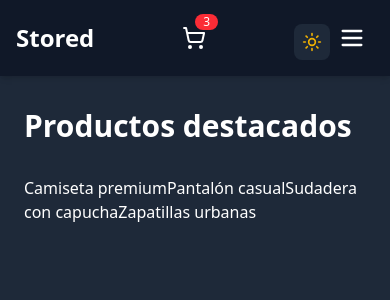
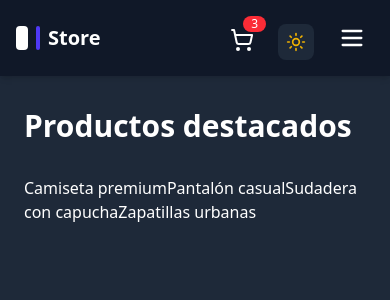
Before and after one commit to juarezdaniel97/tp3-store, a React (Vite) app: page / in a window 390 px wide. Shown: the top 300 px of the page. Built offline with nearby package versions, Linux system fonts and the light colour scheme.

Commit message:
header terminado

```diff
--- a/src/components/layout/Desktop.jsx
+++ b/src/components/layout/Desktop.jsx
@@ -1,5 +1,4 @@
 import React from 'react'
-import {ShoppingCart} from "lucide-react";
 import MenuItem from '../shared/MenuItem';
 
 const Desktop = ({menuItems}) => {
@@ -16,14 +15,6 @@ const Desktop = ({menuItems}) => {
                             />
                         ))
                     }
-
-                     {/* Carrito */}
-                    <button className="relative p-2">
-                        <ShoppingCart size={24} className="text-gray-700  dark:text-white" />
-                        <span className="absolute -top-1 -right-1 bg-red-500 text-white text-xs px-2 rounded-full">
-                            3
-                        </span>
-                    </button>
                 </div>
     )
 }
--- a/src/components/layout/Header.jsx
+++ b/src/components/layout/Header.jsx
@@ -14,32 +14,60 @@ const {theme, toggleTheme} = useThemeContext();
         <nav className='bg-slate-100 text-black dark:bg-gray-900 shadow-md p-4'>
             <div className='max-w-7xl mx-auto flex items-center justify-between'>
                 {/* Logo */}
-                <h1 className='text-2xl font-bold text-gray-800  dark:text-white'>Stored</h1>
-
+                {/* <h1 className='text-2xl font-bold text-gray-800  dark:text-white'>Stored</h1> */}
+                <div>
+                    <div className="flex items-center space-x-2">
+                        <div className="w-3 h-6 bg-gray-600 dark:bg-white rounded-sm" />
+                        <div className="w-1 h-6 bg-indigo-600 rounded-sm" />
+                        <span className="text-dark dark:text-white text-xl font-semibold">Store</span>
+                    </div>
+                </div>
                 {/* Desktop */}
                     <Desktop
                         menuItems={menuItems}
                     />
 
+                    {/* Card and Theme for Desktop */}
+                    <div className='hidden md:block space-x-10'>
+
                         {/* Carrito */}
-                        <button className="md:hidden relative p-2">
+                        <button className="relative p-2">
                             <ShoppingCart size={24} className="text-gray-700 dark:text-white" />
                             <span className="absolute -top-1 -right-1 bg-red-500 text-white text-xs px-2 rounded-full">
                             3
                             </span>
                         </button>
 
-                        {/* Mobile */}
-                        <div>
                         {/* Button Theme */}
                         <Button
                             style={'p-2 rounded-lg bg-gray-200 dark:bg-gray-800 cursor-pointer'}
                             action={toggleTheme}
                             name={theme === "dark" ? <Sun size={20} className="text-yellow-500" /> : <Moon size={20} className="text-blue-900" />}
                         />
+                    </div>
+
+
+                    {/*Card and Theme for Mobile */}
+                    <div className='md:hidden space-x-4'>
+
+                        {/* Carrito */}
+                        <button className="relative p-2">
+                            <ShoppingCart size={24} className="text-gray-700 dark:text-white" />
+                            <span className="absolute -top-1 -right-1 bg-red-500 text-white text-xs px-2 rounded-full">
+                                3
+                            </span>
+                        </button>
+
+                        {/* Button Theme */}
+                        <Button
+                            style={'p-2 rounded-lg bg-gray-200 dark:bg-gray-800 cursor-pointer'}
+                                    action={toggleTheme}
+                            name={theme === "dark" ? <Sun size={20} className="text-yellow-500" /> : <Moon size={20} className="text-blue-900" />}
+                        />
+
                         {/* Menú Burger */}
                         <Button
-                                    style={'md:hidden p-2 cursor-pointer'}
+                        style={'p-2 cursor-pointer'}
                                     action={setIsOpenMenu}
                             name={<Menu size={28} className="text-gray-700 dark:text-white" />}
                         />
```
Lines whose indentation alone changed are shown as unchanged.
